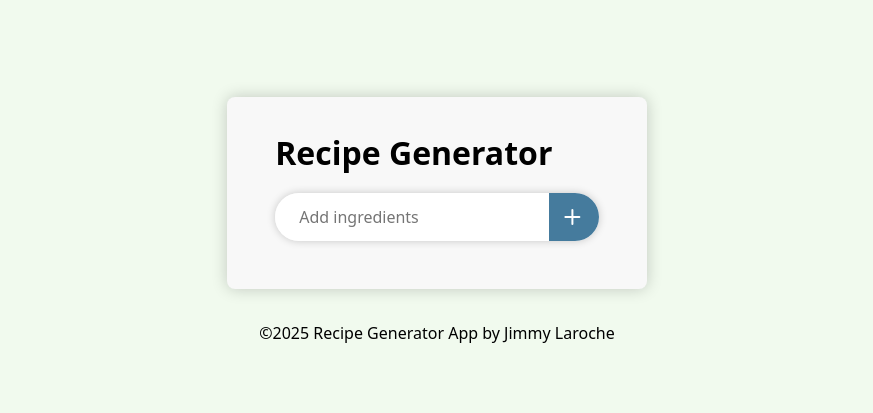
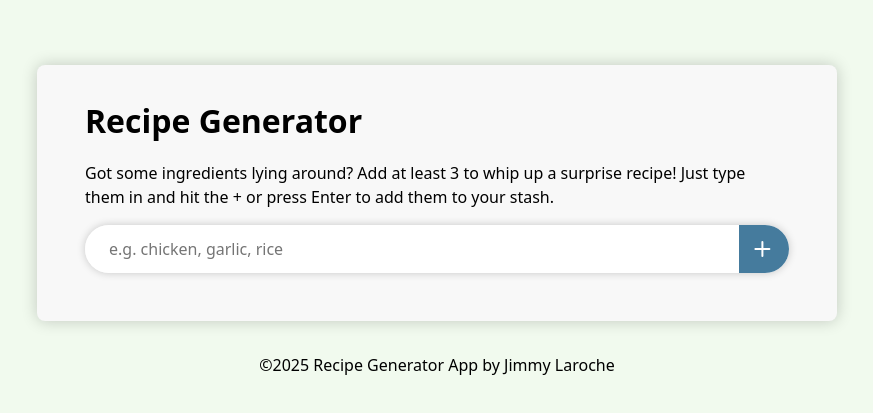
Before and after one commit to LarocheJ/recipe-app, a React (Vite) app: page / in a window 1280 px wide. Shown: the part 163-576 px from the top of the page, without its empty margins (203-1076 px from the left). Built offline with nearby package versions, Linux system fonts and the light colour scheme; no server answers.

Commit message:
feat: update IngredientsForm component with enhanced instructions and placeholder text

```diff
--- a/src/components/IngredientsForm.jsx
+++ b/src/components/IngredientsForm.jsx
@@ -17,9 +17,10 @@ export default function ingredientsForm(props) {
 
     return (
         <form onSubmit={addIngredient} className="ingredients-form">
-            <label htmlFor="ingredient">Add Ingredients</label>
+            <p>Got some ingredients lying around? Add at least 3 to whip up a surprise recipe! Just type them in and hit the + or press Enter to add them to your stash.</p>
+            <label htmlFor="ingredient">Ingredients</label>
             <div className="ingredients-form__group">
-                <input className="ingredients-form__input" type="text" name="ingredient" placeholder="Add ingredients" required />
+                <input className="ingredients-form__input" type="text" name="ingredient" placeholder="e.g. chicken, garlic, rice" required />
                 <button className="ingredients-form__button" type="submit" title="Add ingredient">
                     <svg  xmlns="http://www.w3.org/2000/svg"  width="24"  height="24"  viewBox="0 0 24 24"  fill="none"  stroke="currentColor"  strokeWidth="2"  strokeLinecap="round"  strokeLinejoin="round"  className="icon icon-tabler icons-tabler-outline icon-tabler-plus"><path stroke="none" d="M0 0h24v24H0z" fill="none"/><path d="M12 5l0 14" /><path d="M5 12l14 0" /></svg>
                 </button>
```
